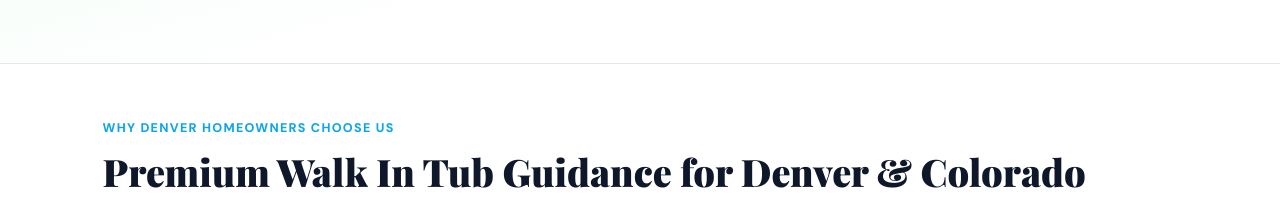
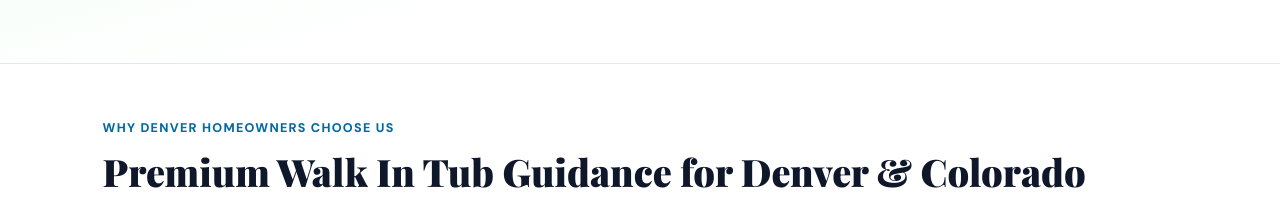
Before and after one commit to seniorhelper/walkintubdenver.com, a plain HTML site: page index.html in a window 1280 px wide. Shown: the part 851-1054 px from the top of the page. Drawn offline with nearby package versions, Linux system fonts and the light colour scheme.

Commit message:
Home page accessibility: raise text contrast on section labels and small links to WCAG AA
Co-Authored-By: Claude Fable 5.1 <noreply@anthropic.com>

```diff
--- a/index.html
+++ b/index.html
@@ -700,7 +700,8 @@
       .install-grid > * { min-width: 0; }
       .btn { white-space: normal; text-align: center; }
     }
-  </style>
+    .section-label{color:#0369a1}.about-grid p a{color:#0369a1}.contrast-banner strong{color:#fff!important}
+</style>
 <style id="bbb-css">
 /* BBB seal (Aging Safely Baths) */
 .bbb-seal{display:inline-flex;flex:0 0 auto;line-height:0;border-radius:6px}
```
